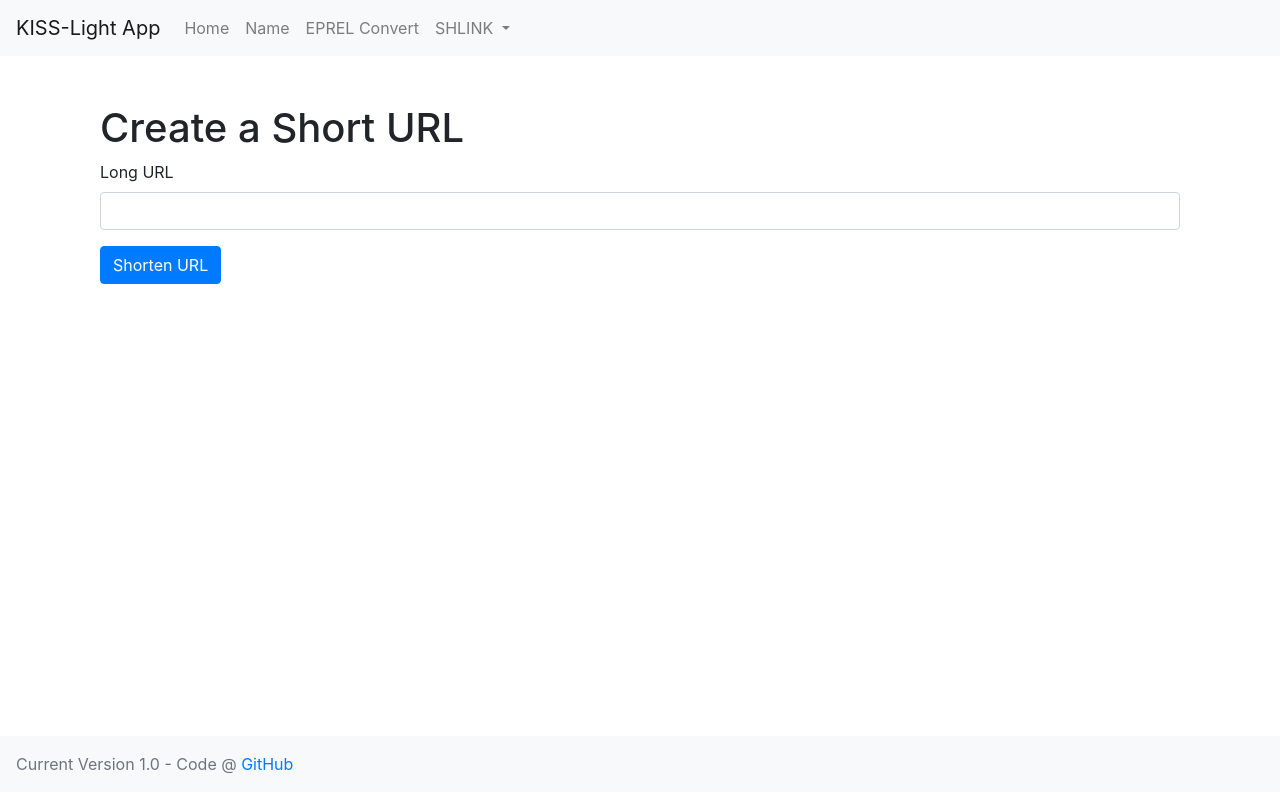
After one commit to Sonnenbrand/EprelDatasheet-Magic, a Flask app: page /shortcreate in a window 1280 px wide. The commit adds this page. Run offline with Flask 3, Linux system fonts and the light colour scheme; some libraries are stand-ins or nearby versions.

Commit message:
Add Shlink - please let this go to the new branch :-)

```diff
--- a/app.py
+++ b/app.py
@@ -3,12 +3,18 @@ from flask import Flask
 from routes.main import main
 from routes.entername import entername_bp
 from routes.upload import upload
+from routes.short import short
+from dotenv import load_dotenv
+
+# Load environment variables from .env file
+load_dotenv()
 
 
 app = Flask(__name__)
 app.register_blueprint(main)
 app.register_blueprint(entername_bp)
 app.register_blueprint(upload)
+app.register_blueprint(short)
 
 if __name__ == '__main__':
     app.run(debug=True)
--- a/requirements.txt
+++ b/requirements.txt
@@ -15,6 +15,7 @@ pandas==2.2.2
 pdf2image==1.17.0
 pillow==10.4.0
 python-dateutil==2.9.0.post0
+python-dotenv==1.0.1
 pytz==2024.1
 requests==2.32.3
 six==1.16.0
--- /dev/null
+++ b/routes/short.py
@@ -0,0 +1,84 @@
+
+from flask import Blueprint, request, jsonify, render_template, redirect, url_for
+import requests
+import os
+
+short = Blueprint('short', __name__)
+
+SHLINK_BASE_URL = os.getenv('SHLINK_BASE_URL')
+SHLINK_API_KEY = os.getenv('SHLINK_API_KEY')
+
+
+@short.route('/shortcreate', methods=['GET', 'POST'])
+def index():
+    if request.method == 'POST':
+        long_url = request.form.get('longUrl')
+        if not long_url:
+            return render_template('shortcreate.html', error='Missing longUrl parameter')
+
+        # SHLINK API endpoint to create a short URL
+        endpoint = f"{SHLINK_BASE_URL}/rest/v2/short-urls"
+
+        # Headers including the API key
+        headers = {
+            'X-Api-Key': SHLINK_API_KEY,
+            'Content-Type': 'application/json'
+        }
+
+        # Payload with the long URL
+        payload = {
+            'longUrl': long_url
+        }
+
+        try:
+            # Make the POST request to SHLINK API
+            response = requests.post(endpoint, headers=headers, json=payload)
+
+            response_data = response.json()
+
+            if response.status_code == 200:
+                short_url = response_data.get('shortUrl')
+                if short_url:
+                    return render_template('shortcreate.html', short_url=short_url)
+                else:
+                    error_message = 'Short URL not found in response'
+                    print(f"Error: {error_message}")
+                    return render_template('shortcreate.html', error=error_message)
+            else:
+                error_message = response_data.get('detail', 'An error occurred')
+                print(f"Error: {error_message} (Status Code: {response.status_code})")
+                return render_template('shortcreate.html', error=error_message)
+        except Exception as e:
+            print(f"Exception occurred: {e}")
+            return render_template('shortcreate.html', error='An unexpected error occurred')
+
+    return render_template('shortcreate.html')
+
+@short.route('/shortlist', methods=['GET'])
+def list_short_urls():
+    # SHLINK API endpoint to list short URLs
+    endpoint = f"{SHLINK_BASE_URL}/rest/v2/short-urls"
+
+    # Headers including the API key
+    headers = {
+        'X-Api-Key': SHLINK_API_KEY,
+        'Content-Type': 'application/json'
+    }
+
+    try:
+        # Make the GET request to SHLINK API
+        response = requests.get(endpoint, headers=headers)
+
+        response_data = response.json()
+
+        if response.status_code == 200:
+            short_urls = response_data.get('shortUrls', {}).get('data', [])
+
+            return render_template('shortlist.html', short_urls=short_urls)
+        else:
+            error_message = response_data.get('detail', 'An error occurred')
+            print(f"Error: {error_message} (Status Code: {response.status_code})")
+            return render_template('shortlist.html', error=error_message)
+    except Exception as e:
+        print(f"Exception occurred: {e}")
+        return render_template('shortlist.html', error='An unexpected error occurred')
--- a/templates/base.html
+++ b/templates/base.html
@@ -12,8 +12,11 @@
   </head>
   <body>
     <nav class="navbar navbar-expand-lg navbar-light bg-light">
-      <a class="navbar-brand" href="#">KISS-Light by LEDVANCE</a>
-      <div class="collapse navbar-collapse">
+      <a class="navbar-brand" href="#">KISS-Light App</a>
+      <button class="navbar-toggler" type="button" data-toggle="collapse" data-target="#navbarNav" aria-controls="navbarNav" aria-expanded="false" aria-label="Toggle navigation">
+        <span class="navbar-toggler-icon"></span>
+      </button>
+      <div class="collapse navbar-collapse" id="navbarNav">
         <ul class="navbar-nav mr-auto">
           <li class="nav-item">
             <a class="nav-link" href="/">Home</a>
@@ -23,6 +26,18 @@
           </li>
           <li class="nav-item">
             <a class="nav-link" href="/upload">EPREL Convert</a>
+          </li>
+          <!-- Expandable menu item -->
+          <li class="nav-item dropdown">
+            <a class="nav-link dropdown-toggle" href="#" id="navbarDropdown" role="button" data-toggle="dropdown" aria-haspopup="true" aria-expanded="false">
+              SHLINK
+            </a>
+            <div class="dropdown-menu" aria-labelledby="navbarDropdown">
+              <a class="dropdown-item" href="/shortlist">List Short URLs</a>
+              <!-- Add more dropdown items here -->
+              <div class="dropdown-divider"></div>
+              <a class="dropdown-item" href="/shortcreate">Create Short URLs</a>
+            </div>
           </li>
           <!-- Add more navigation items here -->
         </ul>
@@ -35,11 +50,13 @@
 
     <footer class="footer fixed-bottom">
       <div class="p-3 mb-2 bg-light text-dark">
-        <span class="text-mudded">Current Version 1.0 - Code @ <a href="https://github.com/ledvance-pimcore/FlaskLDV" target="_blank">GitHub</a></span>
+        <span class="text-muted">Current Version 1.0 - Code @ <a href="https://github.com/ledvance-pimcore/FlaskLDV" target="_blank">GitHub</a></span>
       </div>
     </footer>
     <!-- Optional JavaScript -->
     <!-- jQuery first, then Popper.js, then Bootstrap JS -->
-   <script src="https://stackpath.bootstrapcdn.com/bootstrap/4.3.1/js/bootstrap.min.js"></script>
+    <script src="https://code.jquery.com/jquery-3.3.1.slim.min.js"></script>
+    <script src="https://cdnjs.cloudflare.com/ajax/libs/popper.js/1.14.7/umd/popper.min.js"></script>
+    <script src="https://stackpath.bootstrapcdn.com/bootstrap/4.3.1/js/bootstrap.min.js"></script>
   </body>
 </html>
--- /dev/null
+++ b/templates/shortcreate.html
@@ -0,0 +1,26 @@
+{% extends 'base.html' %}
+
+{% block content %}
+    <div class="container mt-5">
+        <h1>Create a Short URL</h1>
+        {% if error %}
+            <div class="alert alert-danger" role="alert">
+                {{ error }}
+            </div>
+        {% endif %}
+        <form method="post" action="{{ url_for('short.index') }}">
+            <div class="mb-3">
+                <label for="longUrl" class="form-label">Long URL</label>
+                <input type="url" class="form-control" id="longUrl" name="longUrl" required>
+            </div>
+            <button type="submit" class="btn btn-primary">Shorten URL</button>
+        </form>
+
+        {% if short_url %}
+            <div class="mt-4" id="result">
+                <h3>Short URL</h3>
+                <p><a href="{{ short_url }}" target="_blank">{{ short_url }}</a></p>
+            </div>
+        {% endif %}
+    </div>
+{% endblock %}
```
Also changed, not shown: templates/index.html (+8 -1 lines), templates/shortlist.html (added, +23 -0 lines), README.md, 1 other file.
